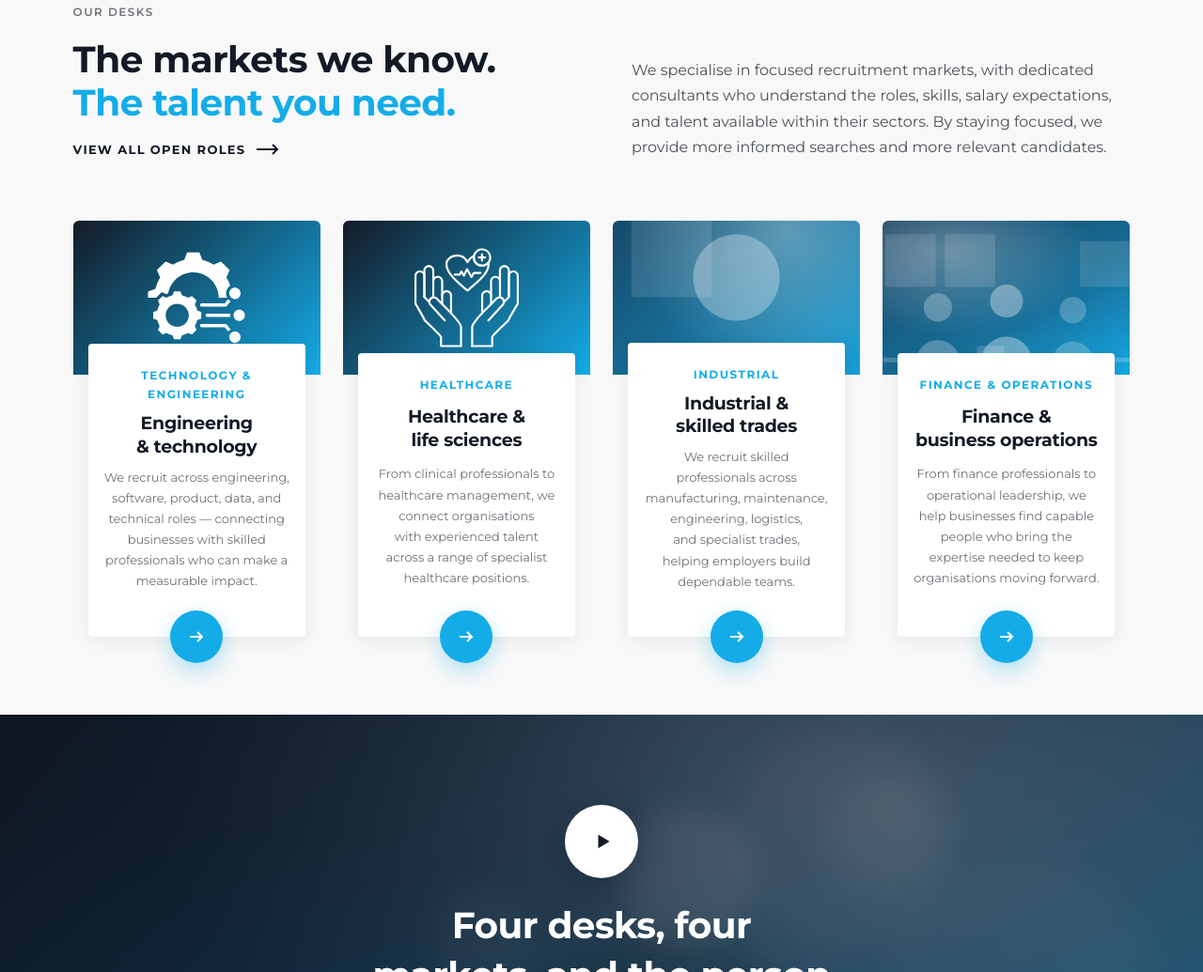
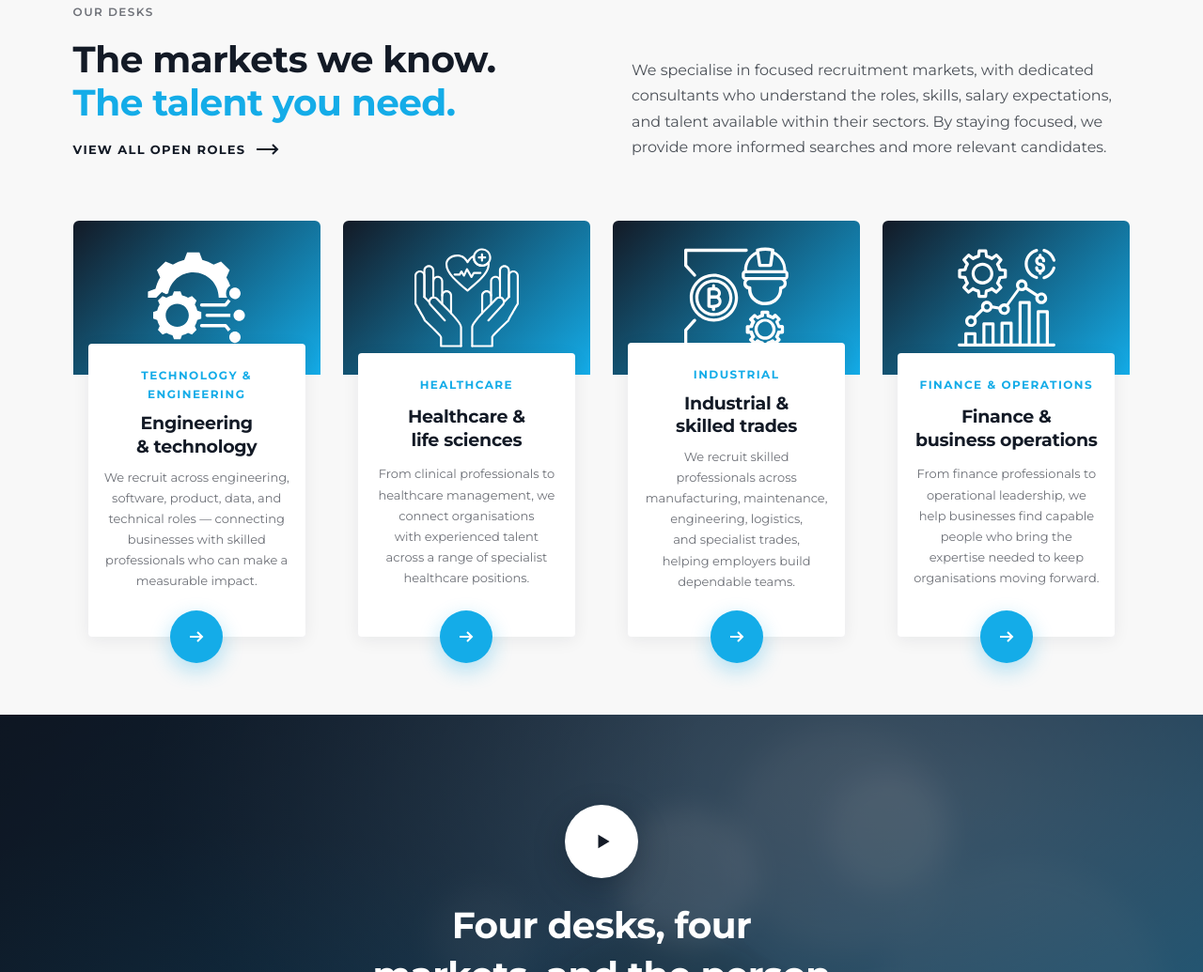
Before and after one commit to Charu-svg/hr-website, a website: page index.html in a window 1280 px wide. Shown: the part 2138-3173 px from the top of the page at 94% size. Drawn offline with Linux system fonts and the light colour scheme.

Commit message:
Use icons in the Industrial and Finance market cards
- Copy the supplied industrial and finance icons into assets/img and use them
  in the remaining two card media slots, so all four market cards carry an icon
  instead of a placeholder photograph

Co-authored-by: CommandCodeBot <noreply@commandcode.ai>

```diff
--- a/index.html
+++ b/index.html
@@ -295,7 +295,7 @@
           </a>
         </li>
         <li class="card card--photo reveal" style="--reveal-delay: 160ms">
-          <div class="card__media"><img src="assets/img/photo-square.svg" alt="Placeholder photograph of a maintenance engineer" width="400" height="400"></div>
+          <div class="card__media card__media--icon"><img src="assets/img/icon-industrial.svg" alt="" width="64" height="64"></div>
           <div class="card__panel">
             <p class="card__kicker">Industrial</p>
             <h3 class="card__title">Industrial &amp; skilled trades</h3>
@@ -306,7 +306,7 @@
           </a>
         </li>
         <li class="card card--photo reveal" style="--reveal-delay: 240ms">
-          <div class="card__media"><img src="assets/img/photo-wide.svg" alt="Placeholder photograph of a finance team at work" width="1200" height="675"></div>
+          <div class="card__media card__media--icon"><img src="assets/img/icon-finance.svg" alt="" width="68" height="68"></div>
           <div class="card__panel">
             <p class="card__kicker">Finance &amp; operations</p>
             <h3 class="card__title">Finance &amp; business operations</h3>
```
Also changed, not shown: assets/img/icon-finance.svg (added), assets/img/icon-industrial.svg (added).
